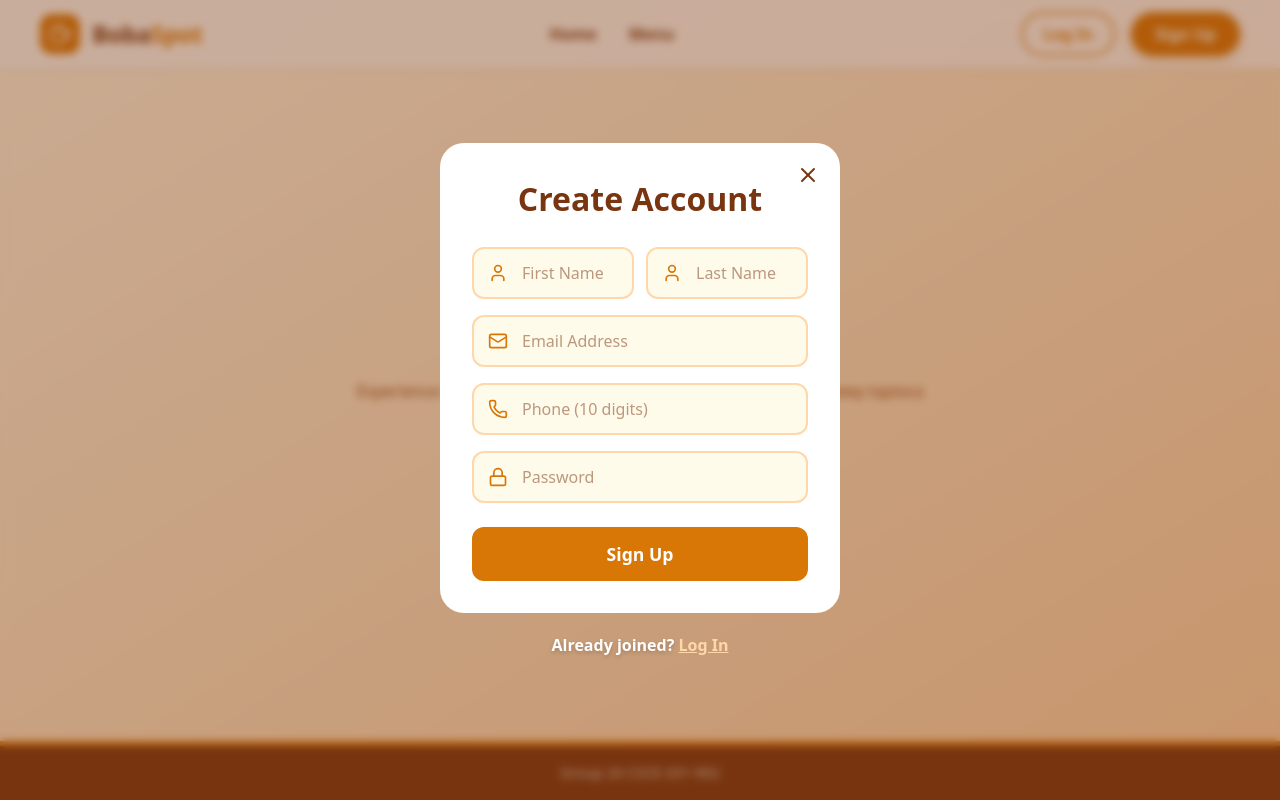
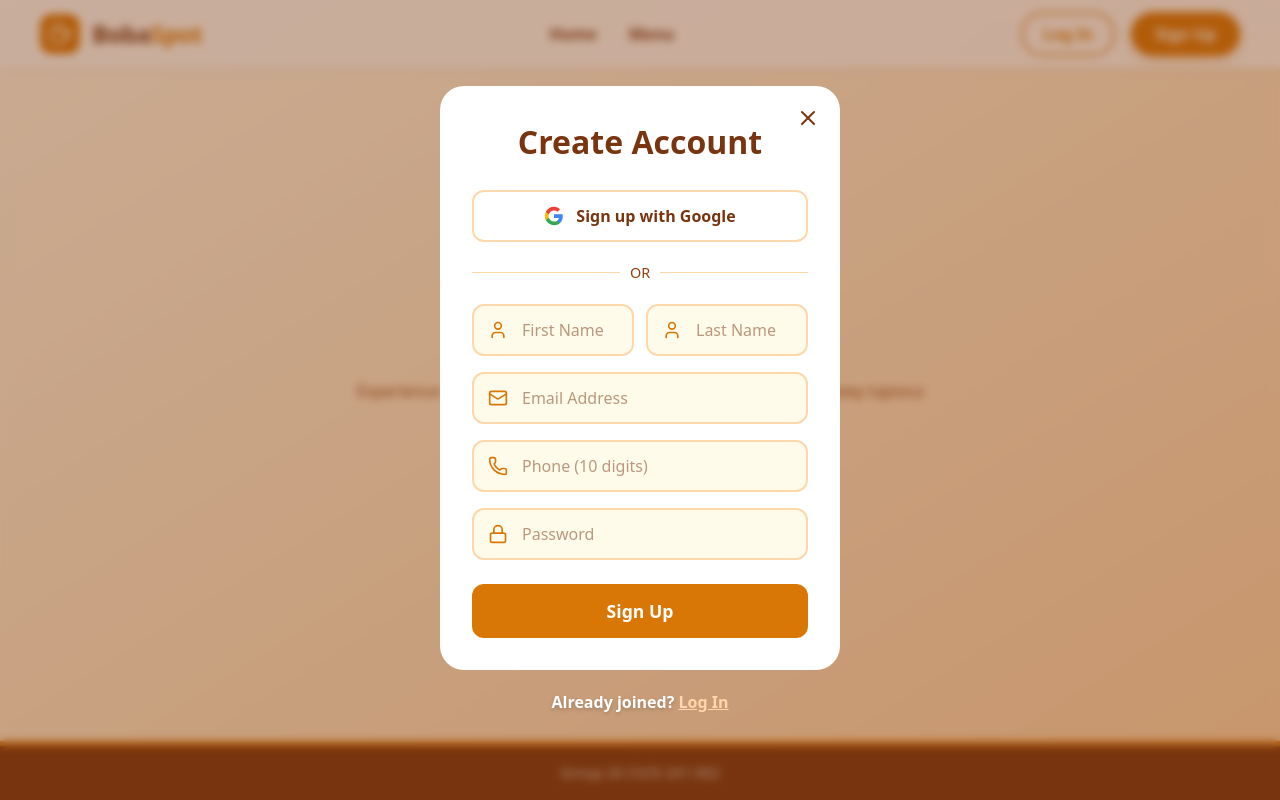
Before and after one commit to CSCE331-Fall2025-900-911/project3-gang-20, a React app in the folder frontend/: page / in a window 1280 px wide. Both pictures are taken after a click on the button "Sign Up". Built offline with nearby package versions, Linux system fonts and the light colour scheme; no server answers; the HTML template or start-up script is replaced by a standard one.

Commit message:
Sign in with google

```diff
--- a/frontend/src/Auth.jsx
+++ b/frontend/src/Auth.jsx
@@ -5,6 +5,7 @@
   1. Phone Number requirement & validation.
   2. Automatic syncing of new users to your backend Database (PostgreSQL/API).
   3. "Amber" styling to match your brand.
+  4. Google OAuth integration.
 */
 
 import { useState } from 'react';
@@ -17,6 +18,16 @@ const CUSTOMERS_URL = 'https://project3-gang-20-810838872032.us-south1.run.app/a
 // --- Helpers ---
 const validateEmail = (email) => /^[^\s@]+@[^\s@]+\.[^\s@]+$/.test(String(email).toLowerCase());
 const validatePhone = (phone) => phone.replace(/\D/g, '').length === 10;
+
+// --- Assets (Google Logo) ---
+const GoogleIcon = () => (
+    <svg width="20" height="20" viewBox="0 0 24 24" xmlns="http://www.w3.org/2000/svg">
+        <path d="M22.56 12.25c0-.78-.07-1.53-.2-2.25H12v4.26h5.92c-.26 1.37-1.04 2.53-2.21 3.31v2.77h3.57c2.08-1.92 3.28-4.74 3.28-8.09z" fill="#4285F4" />
+        <path d="M12 23c2.97 0 5.46-.98 7.28-2.66l-3.57-2.77c-.98.66-2.23 1.06-3.71 1.06-2.86 0-5.29-1.93-6.16-4.53H2.18v2.84C3.99 20.53 7.7 23 12 23z" fill="#34A853" />
+        <path d="M5.84 14.09c-.22-.66-.35-1.36-.35-2.09s.13-1.43.35-2.09V7.07H2.18C1.43 8.55 1 10.22 1 12s.43 3.45 1.18 4.93l2.85-2.22.81-.62z" fill="#FBBC05" />
+        <path d="M12 5.38c1.62 0 3.06.56 4.21 1.64l3.15-3.15C17.45 2.09 14.97 1 12 1 7.7 1 3.99 3.47 2.18 7.07l3.66 2.84c.87-2.6 3.3-4.53 6.16-4.53z" fill="#EA4335" />
+    </svg>
+);
 
 // --- Shared UI Components ---
 const InputField = ({ icon: Icon, error, ...props }) => (
@@ -45,11 +56,39 @@ const AuthButton = ({ children, onClick, isLoading }) => (
         style={{
             width: '100%', padding: '14px', borderRadius: '12px', border: 'none',
             backgroundColor: '#d97706', color: 'white', fontSize: '1.1rem', fontWeight: 'bold',
-            cursor: isLoading ? 'wait' : 'pointer', marginTop: '8px', opacity: isLoading ? 0.7 : 1
+            cursor: isLoading ? 'wait' : 'pointer', marginTop: '8px', opacity: isLoading ? 0.7 : 1,
+            transition: 'background-color 0.2s'
         }}
     >
         {isLoading ? 'Processing...' : children}
     </button>
+);
+
+const GoogleButton = ({ onClick, text }) => (
+    <button
+        onClick={onClick}
+        type="button"
+        style={{
+            width: '100%', padding: '12px', borderRadius: '12px',
+            border: '2px solid #fed7aa', backgroundColor: 'white',
+            color: '#78350f', fontSize: '1rem', fontWeight: '600',
+            cursor: 'pointer', display: 'flex', alignItems: 'center', justifyContent: 'center',
+            gap: '12px', marginBottom: '20px', transition: 'background-color 0.2s'
+        }}
+        onMouseOver={(e) => e.currentTarget.style.backgroundColor = '#fffbeb'}
+        onMouseOut={(e) => e.currentTarget.style.backgroundColor = 'white'}
+    >
+        <GoogleIcon />
+        {text}
+    </button>
+);
+
+const Divider = () => (
+    <div style={{ display: 'flex', alignItems: 'center', gap: '10px', marginBottom: '20px' }}>
+        <div style={{ flex: 1, height: '1px', backgroundColor: '#fed7aa' }}></div>
+        <span style={{ color: '#92400e', fontSize: '0.9rem', fontWeight: '500' }}>OR</span>
+        <div style={{ flex: 1, height: '1px', backgroundColor: '#fed7aa' }}></div>
+    </div>
 );
 
 // --- Shared Sign In Component ---
@@ -59,6 +98,19 @@ export function CustomSignIn({ onSuccess, onClose }) {
     const [password, setPassword] = useState("");
     const [error, setError] = useState(null);
     const [loading, setLoading] = useState(false);
+
+    const handleGoogleSignIn = async () => {
+        if (!isLoaded) return;
+        try {
+            await signIn.authenticateWithRedirect({
+                strategy: "oauth_google",
+                redirectUrl: "/sso-callback",
+                redirectUrlComplete: "/"
+            });
+        } catch (err) {
+            setError("Google Sign In failed");
+        }
+    };
 
     const handleSignIn = async (e) => {
         e.preventDefault();
@@ -86,6 +138,10 @@ export function CustomSignIn({ onSuccess, onClose }) {
                 </button>
             )}
             <h2 style={{ fontSize: '2rem', fontWeight: 'bold', color: '#78350f', marginBottom: '24px', textAlign: 'center' }}>Welcome Back</h2>
+
+            <GoogleButton onClick={handleGoogleSignIn} text="Sign in with Google" />
+            <Divider />
+
             <form onSubmit={handleSignIn}>
                 <InputField type="email" placeholder="Email Address" value={email} onChange={(e) => setEmail(e.target.value)} icon={Mail} required />
                 <InputField type="password" placeholder="Password" value={password} onChange={(e) => setPassword(e.target.value)} icon={Lock} required />
@@ -106,6 +162,19 @@ export function CustomSignUp({ onSuccess, onClose }) {
     const [password, setPassword] = useState("");
     const [fieldErrors, setFieldErrors] = useState({});
     const [loading, setLoading] = useState(false);
+
+    const handleGoogleSignUp = async () => {
+        if (!isLoaded) return;
+        try {
+            await signUp.authenticateWithRedirect({
+                strategy: "oauth_google",
+                redirectUrl: "/sso-callback",
+                redirectUrlComplete: "/"
+            });
+        } catch (err) {
+            setFieldErrors({ general: "Google Sign Up failed" });
+        }
+    };
 
     const handleSignUp = async (e) => {
         e.preventDefault();
@@ -162,6 +231,10 @@ export function CustomSignUp({ onSuccess, onClose }) {
                 </button>
             )}
             <h2 style={{ fontSize: '2rem', fontWeight: 'bold', color: '#78350f', marginBottom: '24px', textAlign: 'center' }}>Create Account</h2>
+
+            <GoogleButton onClick={handleGoogleSignUp} text="Sign up with Google" />
+            <Divider />
+
             <form onSubmit={handleSignUp}>
                 <div style={{ display: 'flex', gap: '12px' }}>
                     <InputField type="text" placeholder="First Name" value={firstName} onChange={(e) => setFirstName(e.target.value)} icon={UserIcon} error={fieldErrors.firstName} />
```
